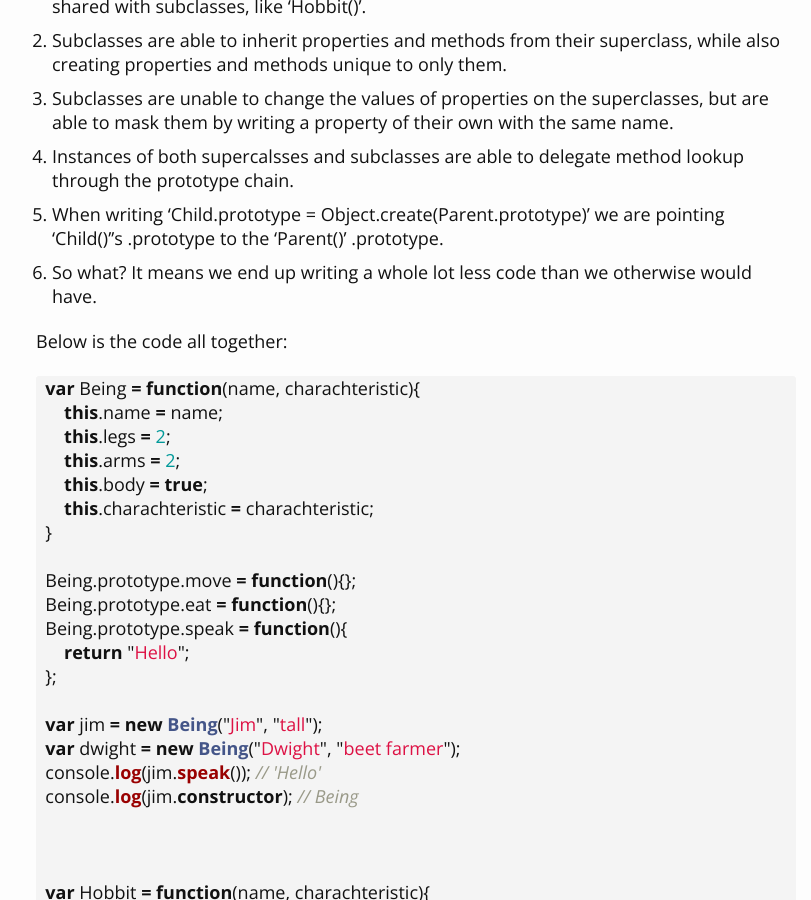
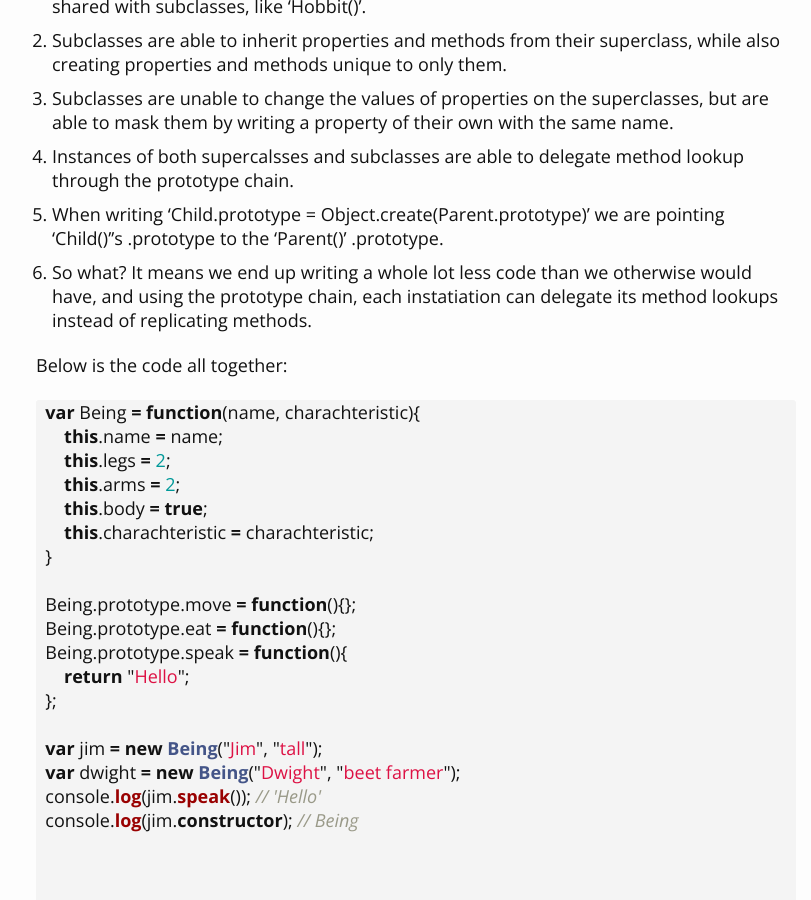
Before and after one commit to yctercero/yctercero.github.io, a Jekyll site: the page built from _posts/2016-08-07-javascript-subclasses.markdown, in a window 1280 px wide and 900 px high, scrolled down 4618 px. Shown: the whole window, without its empty margins (224-1035 px from the left). Built offline with Jekyll 4.4.1, drawn with Linux system fonts in a browser that asks for light colours.

Commit message:
edited post

```diff
--- a/_posts/2016-08-07-javascript-subclasses.markdown
+++ b/_posts/2016-08-07-javascript-subclasses.markdown
@@ -156,7 +156,7 @@ That was a whole lot - let's do a quick summary:
 3. Subclasses are unable to change the values of properties on the superclasses, but are able to mask them by writing a property of their own with the same name.
 4. Instances of both supercalsses and subclasses are able to delegate method lookup through the prototype chain.
 5. When writing 'Child.prototype = Object.create(Parent.prototype)' we are pointing 'Child()''s .prototype to the 'Parent()' .prototype.
-6. So what? It means we end up writing a whole lot less code than we otherwise would have.
+6. So what? It means we end up writing a whole lot less code than we otherwise would have, and using the prototype chain, each instatiation can delegate its method lookups instead of replicating methods.
 
 
 
```
